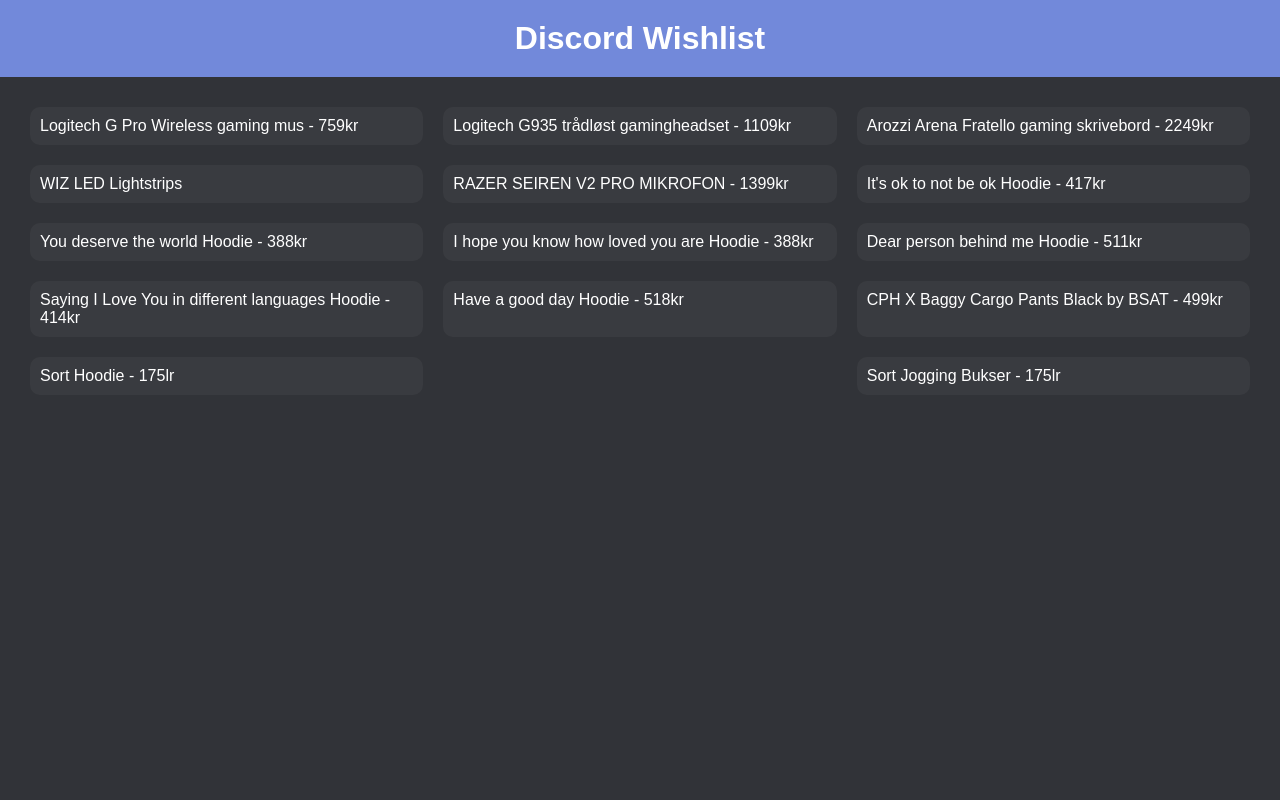
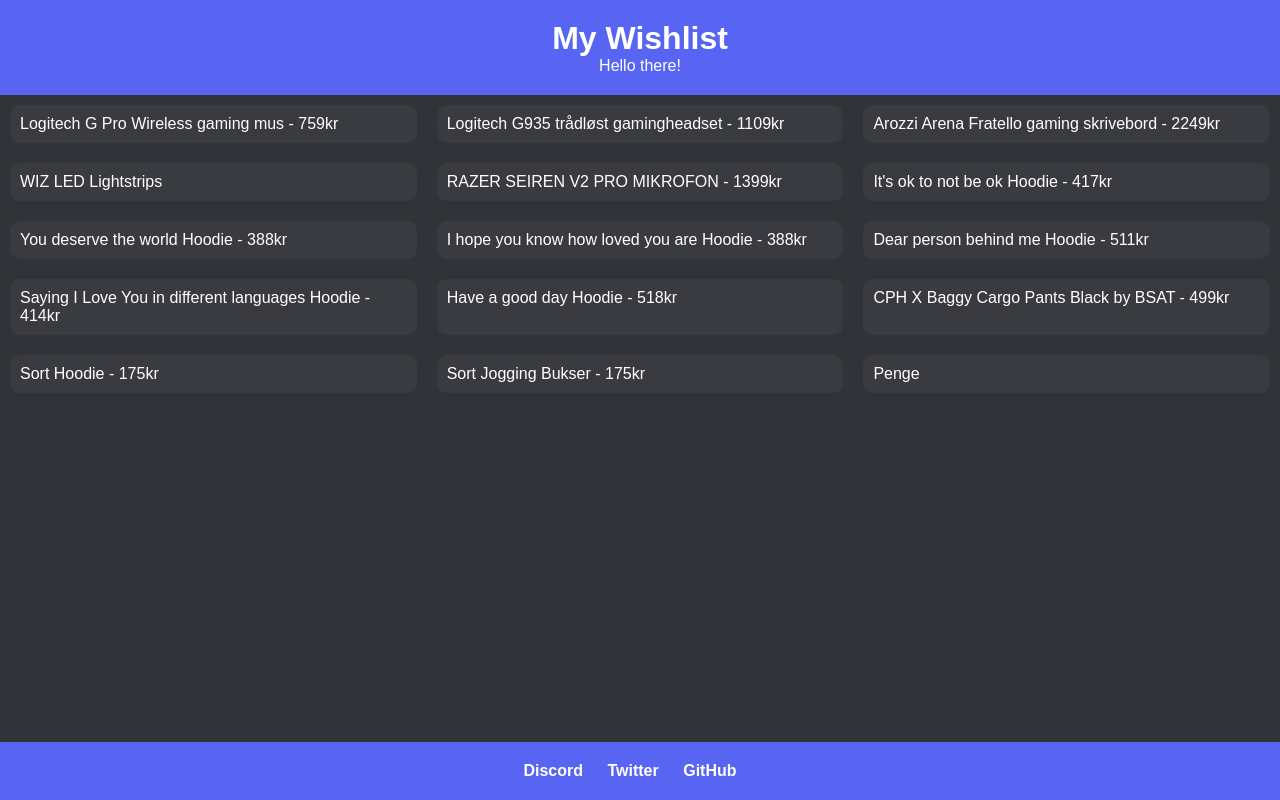
Before and after one commit to duckodas/mywishlist, a plain HTML site: page index.html in a window 1280 px wide. Drawn offline with Linux system fonts and the light colour scheme.

Commit message:
💛💜

```diff
--- a/index.html
+++ b/index.html
@@ -4,17 +4,35 @@
     <meta charset="UTF-8" />
     <meta name="viewport" content="width=device-width, initial-scale=1.0" />
     <link rel="stylesheet" href="styles.css" />
-    <title>Discord Wishlist</title>
+    <title>My Wishlist</title>
   </head>
   <body>
     <header>
-      <h1>Discord Wishlist</h1>
+      <h1>My Wishlist</h1>
+      <p>Hello there!</p>
     </header>
     <main>
       <div class="wish-list">
         <!-- Wishlist items will be added here dynamically using JavaScript -->
       </div>
     </main>
+    <footer>
+      <div class="footer-container">
+        <ul class="social-links">
+          <li>
+            <a href="https://discord.gg/73bbVd4jEw" target="_blank">Discord</a>
+          </li>
+          <li>
+            <a href="https://twitter.com/DuckoDas" target="_blank">Twitter</a>
+          </li>
+          <li>
+            <a href="https://github.com/DuckoDas/mywishlist" target="_blank"
+              >GitHub</a
+            >
+          </li>
+        </ul>
+      </div>
+    </footer>
     <script src="script.js"></script>
   </body>
 </html>
--- a/script.js
+++ b/script.js
@@ -14,8 +14,9 @@
   { name: "Saying I Love You in different languages Hoodie - 414kr", link: "https://www.etsy.com/dk-en/listing/1516718221/different-languages-love-hoodie-i-love?ga_order=most_relevant&ga_search_type=all&ga_view_type=gallery&ga_search_query=Hoodie+with+quote&ref=sr_gallery-1-32&pro=1&referrer_page_guid=80f69982-1ab9-4156-b40d-b60ed361e6b2&organic_search_click=1&variation0=3628500296&variation1=3644968291" },
   { name: "Have a good day Hoodie - 518kr", link: "https://www.etsy.com/dk-en/listing/1229221543/have-a-good-day-hoodie-trendy-sweatshirt?ga_order=most_relevant&ga_search_type=all&ga_view_type=gallery&ga_search_query=Hoodie+with+quote&ref=sr_gallery-2-1&pro=1&sts=1&referrer_page_guid=f693a02d490.e769beacf8761ff5ff88.00&organic_search_click=1&variation0=2605417322&variation1=2605417316" },
   { name: "CPH X Baggy Cargo Pants Black by BSAT - 499kr", link: "https://www.rudecru.com/dk/cargo-bukser/6715-cph-x-baggy-cargo-pants-black-by-bsat.html" },
-  { name: "Sort Hoodie - 175lr", link: "https://boombutik.dk/products/hoodie?variant=43452916302043" },
-  { name: "Sort Jogging Bukser - 175lr", link: "https://boombutik.dk/products/joggingbukser?variant=39518219305139" },
+  { name: "Sort Hoodie - 175kr", link: "https://boombutik.dk/products/hoodie?variant=43452916302043" },
+  { name: "Sort Jogging Bukser - 175kr", link: "https://boombutik.dk/products/joggingbukser?variant=39518219305139" },
+  { name: "Penge", link: "" },
 ];
 
 items.forEach((item) => {
--- a/styles.css
+++ b/styles.css
@@ -7,8 +7,9 @@
 
 html,
 body {
-  height: 100%;
-  width: 100%;
+  display: flex;
+  flex-direction: column;
+  min-height: 100vh;
 }
 
 body {
@@ -18,7 +19,7 @@
 }
 
 header {
-  background-color: #7289da;
+  background-color: #5765f2;
   color: #fff;
   padding: 20px;
   text-align: center;
@@ -32,7 +33,7 @@
 }
 
 main {
-  padding: 20px;
+  flex-grow: 1; /* Main content grows to fill available space */
 }
 
 .wish-list {
@@ -54,3 +55,37 @@
   color: #fff;
   text-decoration: none; /* Remove underlines from links */
 }
+
+/* Footer styles (no changes) */
+footer {
+  background-color: #5765f2;
+  padding: 20px;
+  text-align: center;
+  color: #fff;
+}
+
+.footer-container {
+  display: flex;
+  justify-content: center;
+  align-items: center;
+}
+
+.social-links {
+  list-style: none;
+  padding: 0;
+}
+
+.social-links li {
+  margin-right: 20px;
+  display: inline;
+}
+
+.social-links a {
+  color: #fff;
+  text-decoration: none;
+  font-weight: bold;
+}
+
+.social-links a:hover {
+  text-decoration: underline;
+}
```
